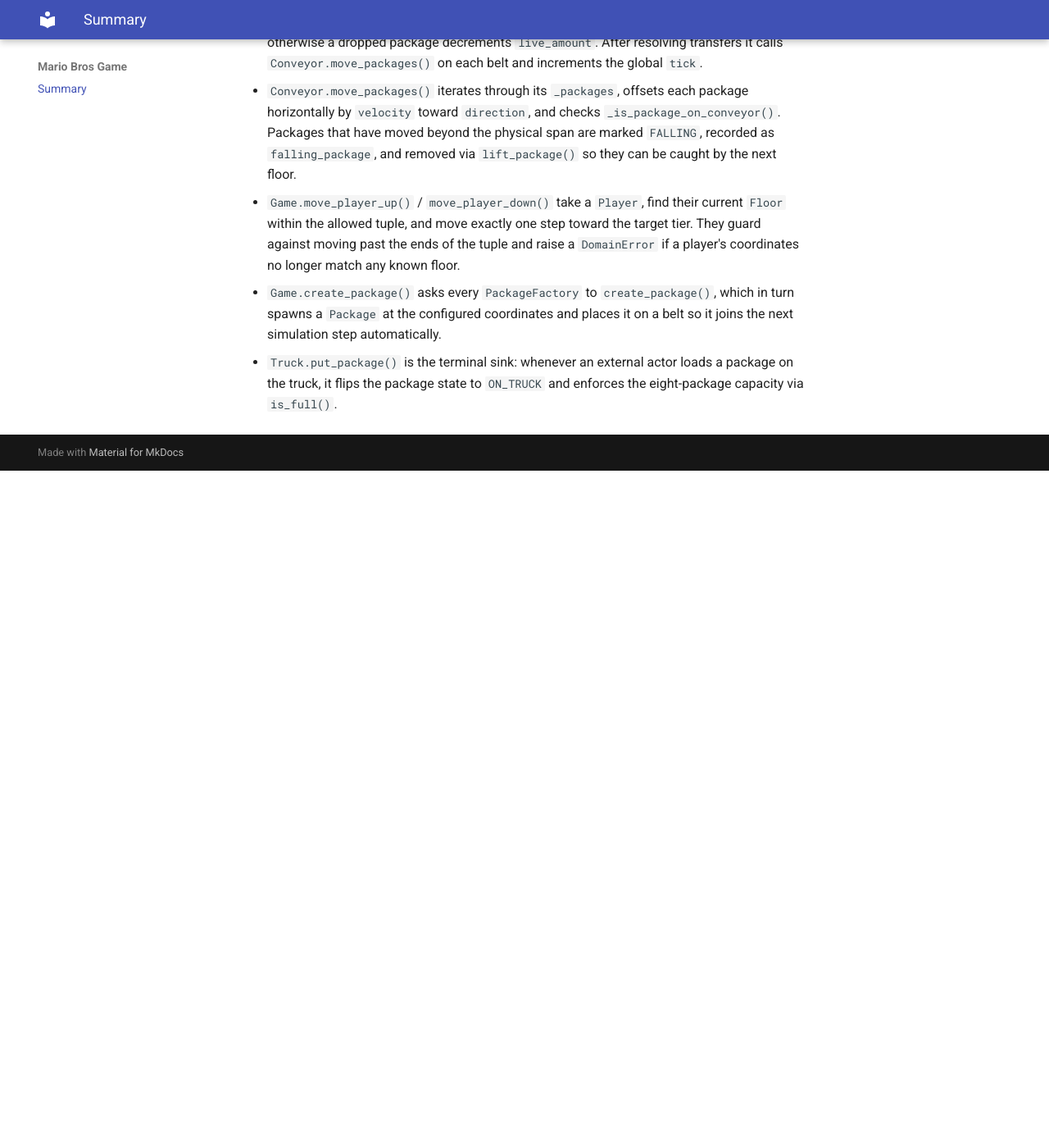
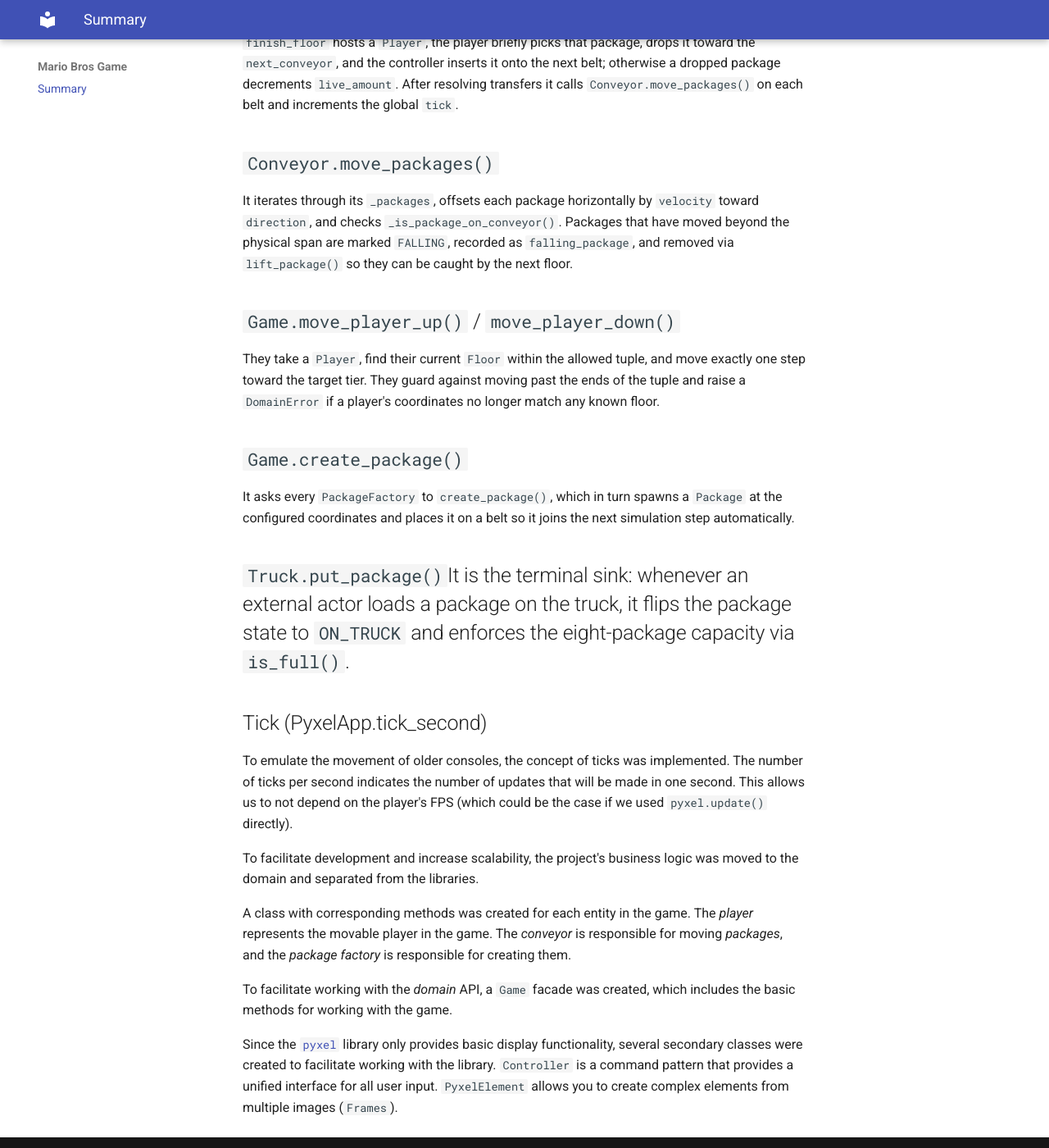
Before and after one commit to AliakseiYafremau/mario_bros, an MkDocs documentation site: the page built from docs/index.md, in a window 1280 px wide and 1400 px high, scrolled down 3626 px. Shown: the whole window at 82% size. Built offline with MkDocs 1.6.1 and Material for MkDocs 9.7.7, drawn with Linux system fonts in a browser that asks for light colours; before the commit the page ends 4200 px from its top, so only the background shows below that; some of the changed text lies outside the part shown.

Commit message:
Add some info into report

```diff
--- a/docs/index.md
+++ b/docs/index.md
@@ -94,8 +94,22 @@ Decorator for any `PyxelElement` that draws a rectangular border sized after the
 `PyxelApp` wires the Pyxel event loop to the game simulation: it loads sprite resources, keeps a list of `PyxelElement` instances to draw, binds `Controller`s to keyboard buttons, and advances `Game` ticks according to configurable delays for package movement and creation. On every update it polls the buttons, extends the render list with freshly spawned packages, and calls `Game.move_packages()` / `Game.create_package()` when the elapsed time exceeds the configured cadence before redrawing the scene.
 
 # Main Algorithms
-- `Game.move_packages()` is the heart of the loop. First, it inspects every `Conveyor` for a `falling_package`. If the target `finish_floor` hosts a `Player`, the player briefly picks that package, drops it toward the `next_conveyor`, and the controller inserts it onto the next belt; otherwise a dropped package decrements `live_amount`. After resolving transfers it calls `Conveyor.move_packages()` on each belt and increments the global `tick`.
-- `Conveyor.move_packages()` iterates through its `_packages`, offsets each package horizontally by `velocity` toward `direction`, and checks `_is_package_on_conveyor()`. Packages that have moved beyond the physical span are marked `FALLING`, recorded as `falling_package`, and removed via `lift_package()` so they can be caught by the next floor.
-- `Game.move_player_up()` / `move_player_down()` take a `Player`, find their current `Floor` within the allowed tuple, and move exactly one step toward the target tier. They guard against moving past the ends of the tuple and raise a `DomainError` if a player's coordinates no longer match any known floor.
-- `Game.create_package()` asks every `PackageFactory` to `create_package()`, which in turn spawns a `Package` at the configured coordinates and places it on a belt so it joins the next simulation step automatically.
-- `Truck.put_package()` is the terminal sink: whenever an external actor loads a package on the truck, it flips the package state to `ON_TRUCK` and enforces the eight-package capacity via `is_full()`.
+## `Game.move_packages()`
+It is the heart of the loop. First, it inspects every `Conveyor` for a `falling_package`. If the target `finish_floor` hosts a `Player`, the player briefly picks that package, drops it toward the `next_conveyor`, and the controller inserts it onto the next belt; otherwise a dropped package decrements `live_amount`. After resolving transfers it calls `Conveyor.move_packages()` on each belt and increments the global `tick`.
+## `Conveyor.move_packages()`
+It iterates through its `_packages`, offsets each package horizontally by `velocity` toward `direction`, and checks `_is_package_on_conveyor()`. Packages that have moved beyond the physical span are marked `FALLING`, recorded as `falling_package`, and removed via `lift_package()` so they can be caught by the next floor.
+## `Game.move_player_up()` / `move_player_down()`
+They take a `Player`, find their current `Floor` within the allowed tuple, and move exactly one step toward the target tier. They guard against moving past the ends of the tuple and raise a `DomainError` if a player's coordinates no longer match any known floor.
+## `Game.create_package()`
+It asks every `PackageFactory` to `create_package()`, which in turn spawns a `Package` at the configured coordinates and places it on a belt so it joins the next simulation step automatically.
+## `Truck.put_package()`It is the terminal sink: whenever an external actor loads a package on the truck, it flips the package state to `ON_TRUCK` and enforces the eight-package capacity via `is_full()`.
+## Tick (PyxelApp.tick_second)
+To emulate the movement of older consoles, the concept of ticks was implemented. The number of ticks per second indicates the number of updates that will be made in one second. This allows us to not depend on the player's FPS (which could be the case if we used `pyxel.update()` directly).
+
+To facilitate development and increase scalability, the project's business logic was moved to the domain and separated from the libraries.
+
+A class with corresponding methods was created for each entity in the game. The _player_ represents the movable player in the game. The _conveyor_ is responsible for moving _packages_, and the _package factory_ is responsible for creating them.
+
+To facilitate working with the _domain_ API, a `Game` facade was created, which includes the basic methods for working with the game.
+
+Since the [`pyxel`](https://github.com/kitao/pyxel) library only provides basic display functionality, several secondary classes were created to facilitate working with the library. `Controller` is a command pattern that provides a unified interface for all user input. `PyxelElement` allows you to create complex elements from multiple images (`Frames`).
```
